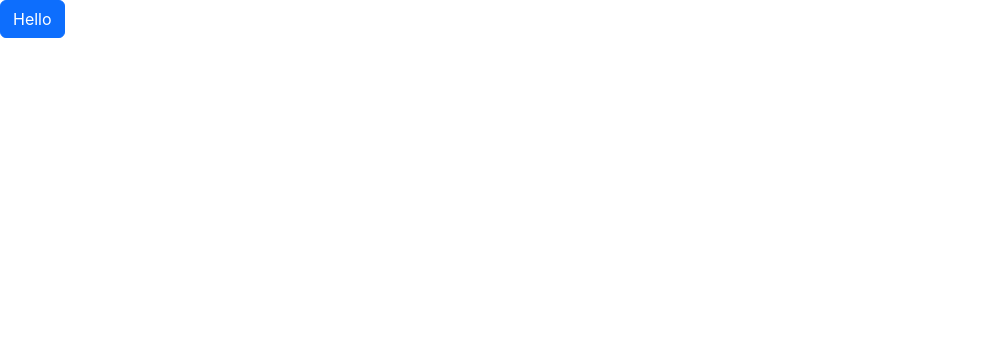
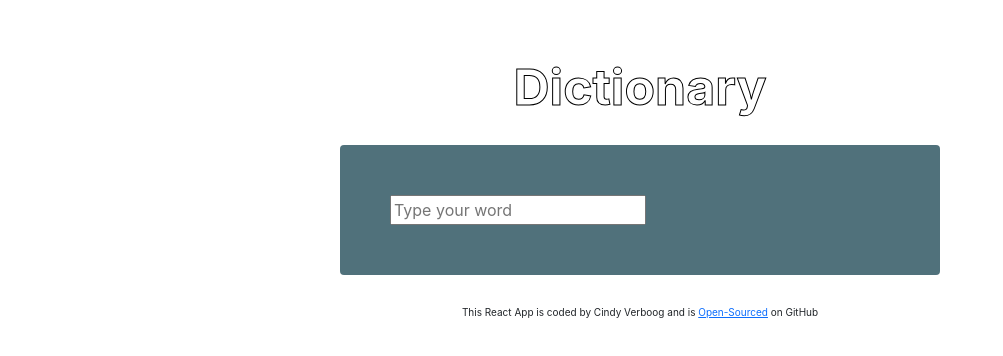
Before and after one commit to Queenstreetcoding/dictionary-app-react, a React (Create React App) app: page / in a window 1280 px wide. Shown: the top 356 px of the page, without its empty margins (0-1003 px from the left). Built offline with nearby package versions, Linux system fonts and the light colour scheme.

Commit message:
Added search engine

```diff
--- a/package.json
+++ b/package.json
@@ -6,6 +6,7 @@
     "@testing-library/jest-dom": "^5.16.5",
     "@testing-library/react": "^13.4.0",
     "@testing-library/user-event": "^13.5.0",
+    "bootstrap-icons": "^1.10.5",
     "react": "^18.2.0",
     "react-dom": "^18.2.0",
     "react-scripts": "5.0.1",
--- a/src/App.css
+++ b/src/App.css
@@ -0,0 +1,15 @@
+.App-header{
+    display: block;
+    margin: 0 auto;
+    padding: 50px 0 20px 0;
+    text-align: center;
+    font-size: 50px;
+    color: white;
+    -webkit-text-stroke: 1px black;
+}
+
+footer {
+    margin: 30px 0;
+    text-align: center;
+    font-size: 10px;
+}
--- a/src/App.js
+++ b/src/App.js
@@ -1,11 +1,18 @@
 import './App.css';
+import Dictionary from './Dictionary';
 
 export default function App() {
   return (
     <div className="App">
+      <div className="container">
       <header className="App-header">
-        <a href="/" className="btn btn-primary">Hello</a>
+        <strong>Dictionary</strong>
       </header>
+      <main>
+        <Dictionary />
+      </main>
+      <footer>This React App is coded by Cindy Verboog and is <a href="/">Open-Sourced</a> on GitHub</footer>
+      </div>
     </div>
   );
 }
--- /dev/null
+++ b/src/Dictionary.css
@@ -0,0 +1,8 @@
+.Dictionary {
+    display: block;
+    margin: 0 auto;
+    padding: 50px;
+    background-color: #50717b;
+    border-radius: 4px;
+    max-width: 600px;
+}
--- /dev/null
+++ b/src/Dictionary.js
@@ -0,0 +1,23 @@
+import React, { useState } from "react";
+import "./Dictionary.css"
+
+export default function Dictionary(){
+    let [keyword, setKeyword] = useState("");
+
+    function search(event){
+        event.preventDefault();
+        alert (`Searching for ${keyword}`);
+    }
+
+    function handleKeywordChange(event){
+        setKeyword(event.target.value)
+    }
+
+    return(
+        <div className="Dictionary" onSubmit={search}>
+            <form>
+                <input type="Search" onChange={handleKeywordChange} autofocus={true} placeholder="Type your word"/>
+            </form>
+        </div>
+    )
+}
--- a/src/index.js
+++ b/src/index.js
@@ -11,7 +11,5 @@ root.render(
   </React.StrictMode>
 );
 
-// If you want to start measuring performance in your app, pass a function
-// to log results (for example: reportWebVitals(console.log))
-// or send to an analytics endpoint. Learn more: https://bit.ly/CRA-vitals
+
 reportWebVitals();
```
Also changed, not shown: 2 other files (tests, documents, lock files or other folders).
